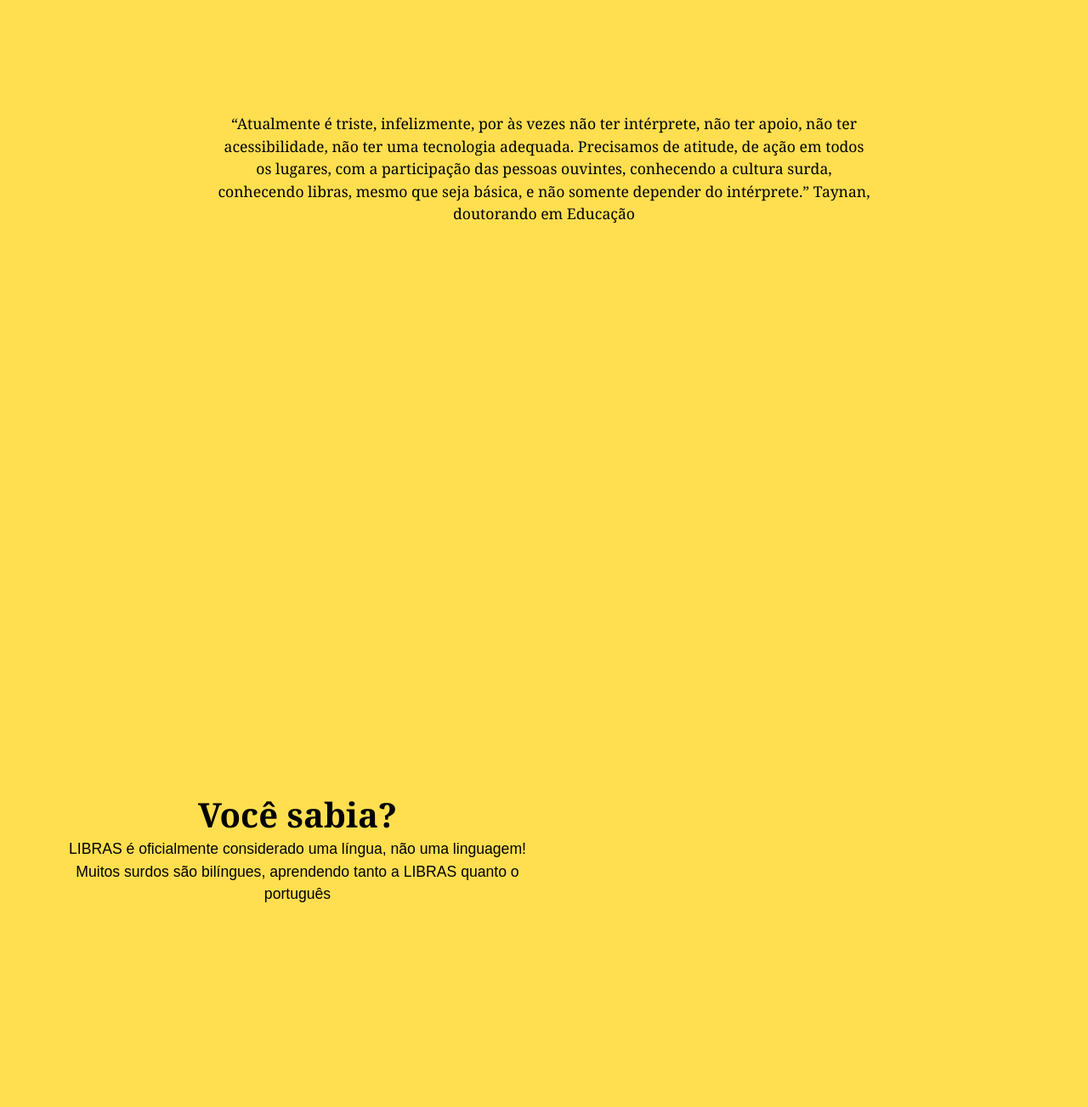
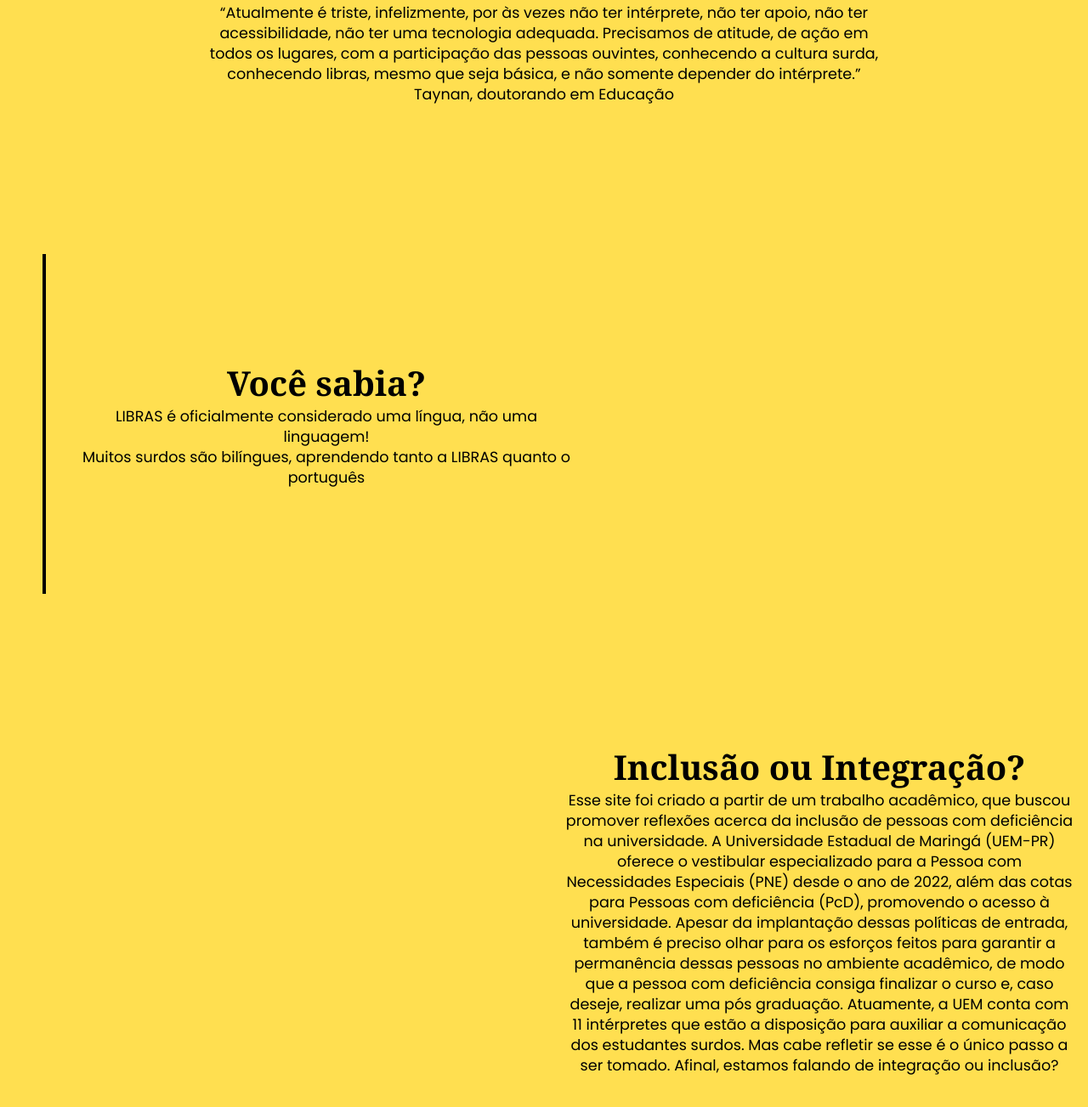
Before and after one commit to CarolineOliveiraSantos/TrabalhoEducacao, a plain HTML site: page index.html in a window 1280 px wide. Shown: the part 497-1800 px from the top of the page at 85% size. After the commit the page ends 1763 px from the top, so only its background shows below. Drawn offline with Linux system fonts and the light colour scheme; a web font is replaced by a local one.

Commit message:
atualizado

```diff
--- a/index.html
+++ b/index.html
@@ -5,8 +5,16 @@
     <meta name="viewport" content="width=device-width, initial-scale=1.0" />
     <title>Inclusão para quem?</title>
     <link rel="stylesheet" href="styles.css" />
+    <link rel="stylesheet" href="reset.css" />
+    <link rel="preconnect" href="https://fonts.googleapis.com" />
+    <link rel="preconnect" href="https://fonts.gstatic.com" crossorigin />
+    <link
+      href="https://fonts.googleapis.com/css2?family=Exile&family=Poppins:wght@400;500;600&display=swap"
+      rel="stylesheet"
+    />
   </head>
   <body>
+
     <header>
       <div class="logo">Desafios de pessoas surdas na Universidade</div>
       <nav>
@@ -17,7 +25,7 @@
         </ul>
       </nav>
     </header>
-
+<div class="root">
     <main>
       <h1>Inclusão para quem?</h1>
       <img src="ear.png" alt="Imagem de orelha" class="ear-image" />
@@ -28,10 +36,12 @@
 
     <div class="depoimento">
       <p>
-        “Atualmente é triste, infelizmente, por às vezes não ter intérprete, não ter apoio, não ter acessibilidade,
-        não ter uma tecnologia adequada. Precisamos de atitude, de ação em todos os lugares, com a participação das pessoas ouvintes,
-        conhecendo a cultura surda, conhecendo libras, mesmo que seja básica, e não somente depender do intérprete.”
-        Taynan, doutorando em Educação
+        “Atualmente é triste, infelizmente, por às vezes não ter intérprete, não
+        ter apoio, não ter acessibilidade, não ter uma tecnologia adequada.
+        Precisamos de atitude, de ação em todos os lugares, com a participação
+        das pessoas ouvintes, conhecendo a cultura surda, conhecendo libras,
+        mesmo que seja básica, e não somente depender do intérprete.” Taynan,
+        doutorando em Educação
       </p>
     </div>
 
@@ -39,8 +49,11 @@
       <div class="barra-lateral"></div>
       <div class="conteudo">
         <h1>Você sabia?</h1>
-      <p>LIBRAS é oficialmente considerado uma língua, não uma linguagem!<br>
-      Muitos surdos são bilíngues, aprendendo tanto a LIBRAS quanto o português</p>
+        <p>
+          LIBRAS é oficialmente considerado uma língua, não uma linguagem!<br />
+          Muitos surdos são bilíngues, aprendendo tanto a LIBRAS quanto o
+          português
+        </p>
       </div>
     </div>
 
@@ -48,12 +61,23 @@
       <div class="barralateral"></div>
       <div class="texto">
         <h1>Inclusão ou Integração?</h1>
-      <p>Esse site foi criado a partir de um trabalho acadêmico, que buscou promover reflexões acerca da inclusão de pessoas com deficiência na universidade.
-      A Universidade Estadual de Maringá (UEM-PR) oferece o vestibular especializado para a Pessoa com Necessidades Especiais (PNE) desde o ano de 2022, além das cotas para Pessoas com deficiência (PcD), promovendo o acesso à universidade.
-      Apesar da implantação dessas políticas de entrada, também é preciso olhar para os esforços feitos para garantir a permanência dessas pessoas no ambiente acadêmico, de modo que a pessoa com deficiência consiga finalizar o curso e, caso deseje, realizar uma pós graduação.
-      Atuamente, a UEM conta com 11 intérpretes que estão a disposição para auxiliar a comunicação dos estudantes surdos. Mas cabe refletir se esse é o único passo a ser tomado. Afinal, estamos falando de integração ou inclusão?</p>
+        <p>
+          Esse site foi criado a partir de um trabalho acadêmico, que buscou
+          promover reflexões acerca da inclusão de pessoas com deficiência na
+          universidade. A Universidade Estadual de Maringá (UEM-PR) oferece o
+          vestibular especializado para a Pessoa com Necessidades Especiais
+          (PNE) desde o ano de 2022, além das cotas para Pessoas com deficiência
+          (PcD), promovendo o acesso à universidade. Apesar da implantação
+          dessas políticas de entrada, também é preciso olhar para os esforços
+          feitos para garantir a permanência dessas pessoas no ambiente
+          acadêmico, de modo que a pessoa com deficiência consiga finalizar o
+          curso e, caso deseje, realizar uma pós graduação. Atuamente, a UEM
+          conta com 11 intérpretes que estão a disposição para auxiliar a
+          comunicação dos estudantes surdos. Mas cabe refletir se esse é o único
+          passo a ser tomado. Afinal, estamos falando de integração ou inclusão?
+        </p>
       </div>
     </div>
-
+    </div>
   </body>
 </html>
--- a/styles.css
+++ b/styles.css
@@ -2,10 +2,12 @@
   margin: 0;
   padding: 0;
   box-sizing: border-box;
+  font-family: Poppins;
+  font-style: normal;
+  font-weight: 400;
 }
 
 body {
-    font-family: 'Arial', sans-serif;
   background: #ffdf50;
   color: #000;
   text-align: center;
@@ -14,7 +16,6 @@
 header {
   background-color: #c2a52f;
   color: #fff;
-    font-family: Cambria, Cochin, Georgia, Times, 'Times New Roman', serif;
   display: flex;
   justify-content: space-between;
   align-items: center;
@@ -43,8 +44,8 @@
 }
 
 h1 {
-    font-family: Georgia, 'Times New Roman', Times, serif;
-    font-size: 2.5em;
+  font-family: Georgia, "Times New Roman", Times, serif;
+  font-size: 2.5rem;
   font-weight: bold;
 }
 
@@ -54,7 +55,7 @@
 }
 
 #play-button {
-    padding: 0.8em 2em;
+  padding: 0.8rem 2rem;
   border: 2px solid black;
   border-radius: 30px;
   background: transparent;
@@ -72,53 +73,64 @@
   color: #000;
   color: inherit;
 }
-.depoimento{
+.depoimento {
   margin: 0;
   padding: 0;
-  margin-left: 20%;
-  margin-right: 20%;
-  display: flex;
-  justify-content: center;
-  align-items: center;
-  height: 100vh;
+  height: auto;
   text-align: center;
-  position: relative;
-  font-family: Cambria, Cochin, Georgia, Times, 'Times New Roman', serif;
+  max-width: 50rem;
+  align-self: center;
 }
 .container {
   display: flex;
-  height: 100vh;
+  height: auto;
   align-items: center;
   padding-left: 50px;
+  margin: 1rem 0;
 }
 
 .conteudo {
   max-width: 600px;
 }
-/* .barra-lateral {
-  width: 5px;
-  height: 90%;
+.barra-lateral {
+  width: 4px;
+  height: 25rem;
   background-color: black;
   margin-right: 30px;
-} */
+}
 
 p {
   font-size: 1.1rem;
-  line-height: 1.5;
+  line-height: 1.5rem;
 }
 .bloco {
-  padding-left: 50px;
-  margin: 0;
-  margin-right: 10%;
-  padding: 0;
-  display: flex;
-  justify-content: right;
-  align-items: right;
-  height: 100vh;
-  text-align: right;
-  position: relative;
+  align-self: flex-end;
+  padding: 0 1rem;
+  height: auto;
 }
 
 .texto {
   max-width: 600px;
 }
+
+.root {
+  display: flex;
+  flex-direction: column;
+  gap: 10rem;
+}
+@media only screen and (max-width: 900px) {
+  .barra-lateral {
+    display: none;
+  }
+  .bloco {
+    align-self: auto;
+    height: auto;
+    padding: 0;
+    margin: 0;
+  }
+  .container {
+    height: auto;
+    align-items: auto;
+    padding-left: 0;
+  }
+}
```
Lines whose indentation alone changed are shown as unchanged.
